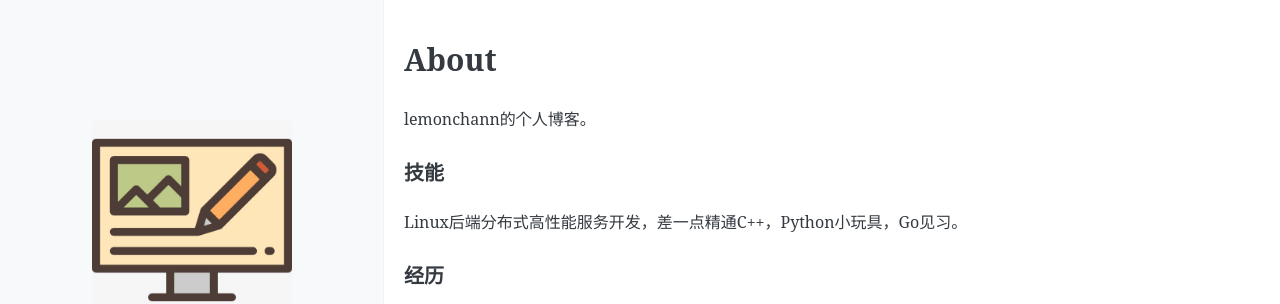
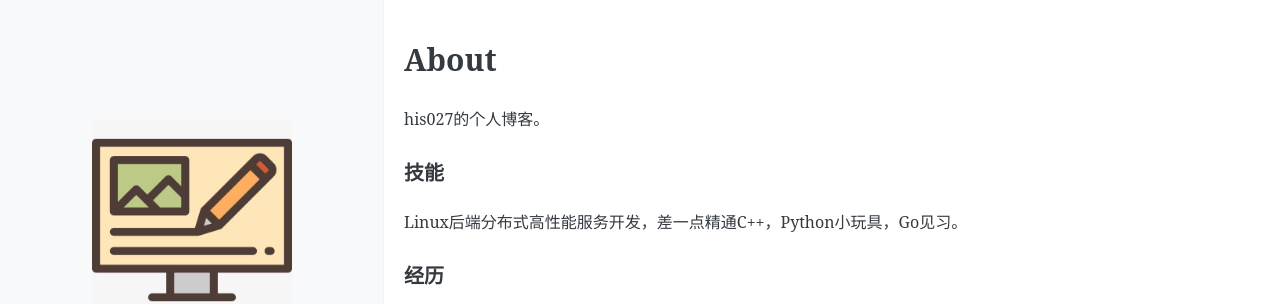
Before and after one commit to his027/his027.github.io, a Jekyll site: the page built from about.md, in a window 1280 px wide. Shown: the top 304 px of the page. Built offline with Jekyll 4.4.1, drawn with Linux system fonts in a browser that asks for light colours; comment, search, counter and statistics services are not loaded.

Commit message:
Update about.md

```diff
--- a/about.md
+++ b/about.md
@@ -4,7 +4,7 @@
 permalink: /about/
 ---
 
-lemonchann的个人博客。
+his027的个人博客。
 
 ### 技能
 
@@ -16,4 +16,4 @@
 
 ### 版权声明
 
-博客文章存档于**[此处](https://github.com/lemonchann/lemonchann.github.io/tree/master/_posts)** ，所有文章若无特别声明均使用[CC BY-SA 4.0 International License（知识共享署名-相同方式共享 4.0 国际许可协议）](http://creativecommons.org/licenses/by-sa/4.0/)授权。
+博客文章存档于**[此处](https://github.com/his027/his027.github.io/tree/master/_posts)** ，所有文章若无特别声明均使用[CC BY-SA 4.0 International License（知识共享署名-相同方式共享 4.0 国际许可协议）](http://creativecommons.org/licenses/by-sa/4.0/)授权。
```
